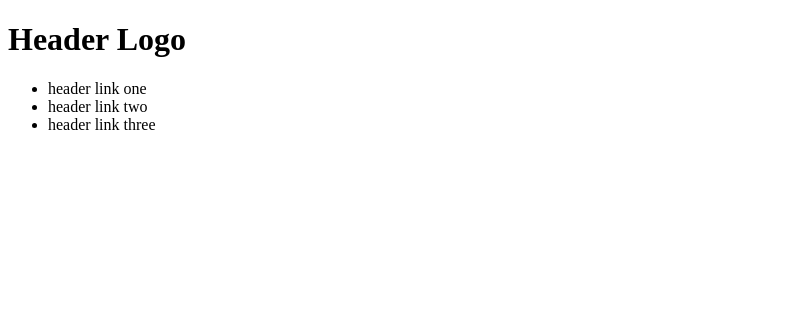
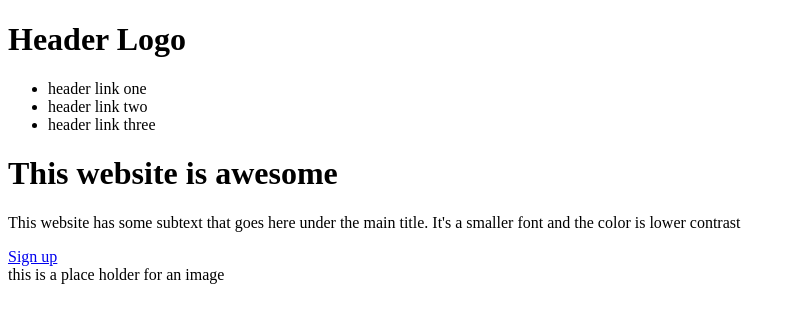
Before and after one commit to rhinzz/odin-landing-page, a plain HTML site: page index.html in a window 1280 px wide. Shown: the whole page, without its empty margins (0-794 px from the left). Drawn offline with Linux system fonts and the light colour scheme.

Commit message:
Update index.html
Create main-container div and update header div

```diff
--- a/index.html
+++ b/index.html
@@ -7,7 +7,7 @@
 </head>
 <body>
     <div class="header">
-        <h1 class="heading">
+        <h1>
             Header Logo
         </h1>
         <ul>
@@ -16,5 +16,21 @@
             <li>header link three</li>
         </ul>
     </div>
+    <div class="main-container">
+        <div class="left">
+            <h1>
+                This website is awesome
+            </h1>
+            <p>
+                This website has some subtext that goes here under the main title. It's a smaller font and the color is lower contrast
+            </p>
+            <a href="#">
+                Sign up
+            </a>
+        </div>
+        <div class="right">
+            this is a place holder for an image
+        </div>
+    </div>
 </body>
 </html>
```
